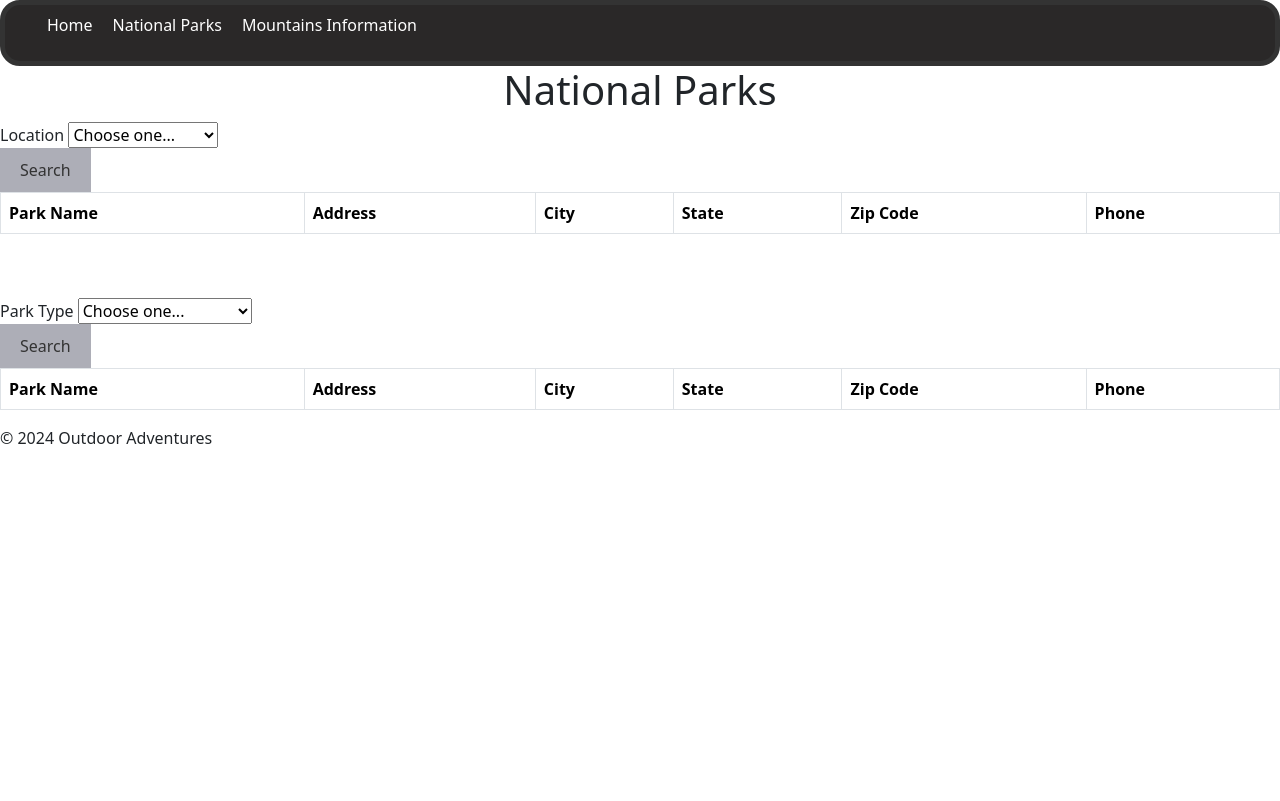
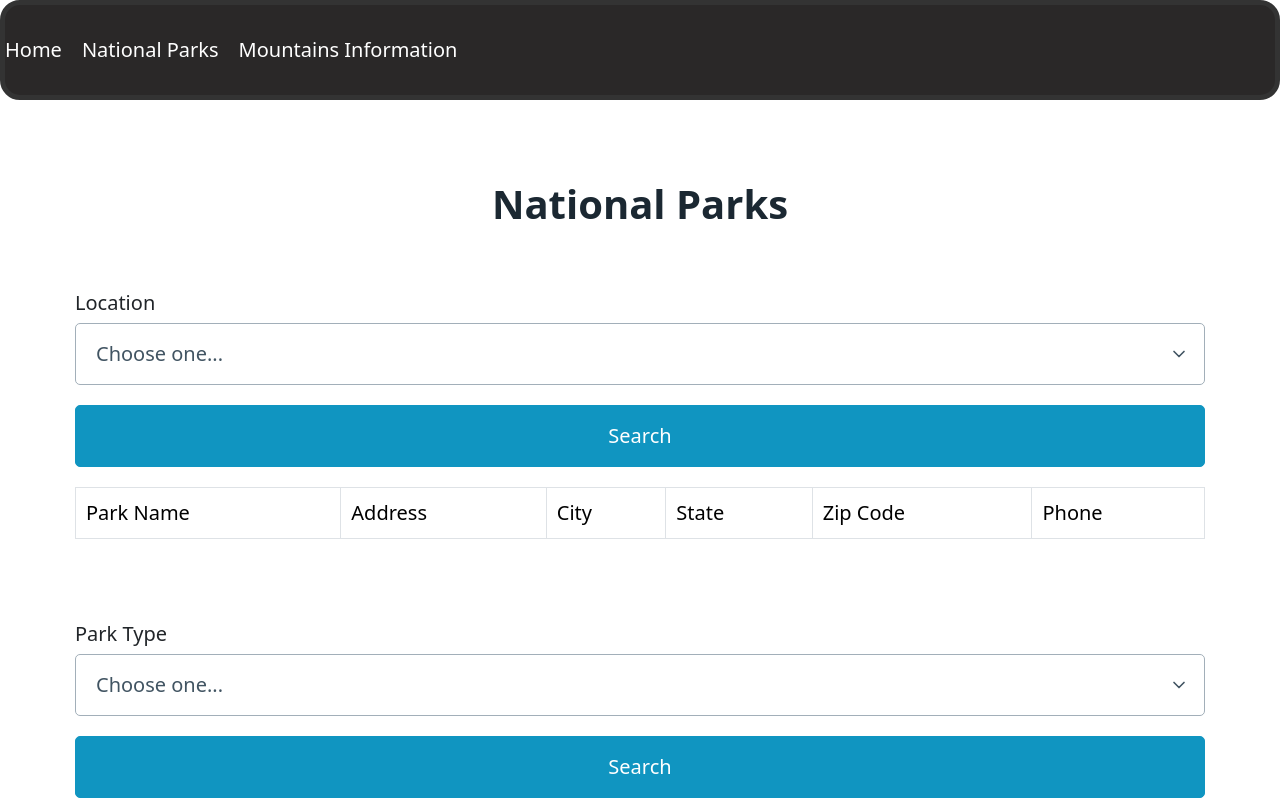
Before and after one commit to mbennis1999/Capstone2.0, a plain HTML site: page national-parks.html in a window 1280 px wide. Shown: the top 801 px of the page. Drawn offline with nearby package versions, Linux system fonts and the light colour scheme.

Commit message:
latest Capstone2.0

```diff
--- a/national-parks.html
+++ b/national-parks.html
@@ -78,6 +78,7 @@
     <title>National Parks Search</title>
     </head>
     <body>
+      <link rel="stylesheet" href="https://cdn.jsdelivr.net/npm/@picocss/pico@1/css/pico.classless.min.css" />
   <nav class="navbar">
     <ul>
       <li><a href="index.html">Home</a></li>
@@ -96,7 +97,6 @@
         <option value="choose">Choose one...</option>
       </select>
     </div>
-  </select>
 
   <!-- search button for location -->
   <button id="searchButton">Search</button>
--- /dev/null
+++ b/nationalparks.css
@@ -0,0 +1,80 @@
+/* General Styles */
+
+
+body {
+  font-family: 'Arial', sans-serif;
+  margin: 0;
+  padding: 0;
+  background-color: #f8f9fa;
+}
+
+nav.navbar {
+  background-color: #007bff;
+  padding: 1em;
+}
+
+nav.navbar ul {
+  list-style: none;
+  padding: 0;
+  margin: 0;
+  display: flex;
+  justify-content: space-around;
+}
+
+nav.navbar li {
+  display: inline;
+}
+
+nav.navbar a {
+  color: white;
+  text-decoration: none;
+  font-size: 1.2em;
+}
+
+nav.navbar a:hover {
+  text-decoration: underline;
+}
+
+main {
+  padding: 2em;
+  max-width: 800px;
+  margin: auto;
+}
+
+h1.nationalParksHeading {
+  color: #343a40;
+  text-align: center;
+  margin-bottom: 1em;
+}
+
+label {
+  display: block;
+  margin-top: 1em;
+  font-weight: bold;
+  color: #343a40;
+}
+
+select, button {
+  width: 100%;
+  padding: 0.5em;
+  margin-top: 0.5em;
+  margin-bottom: 1em;
+  font-size: 1em;
+  border: 1px solid #ced4da;
+  border-radius: 0.25em;
+}
+
+button {
+  background-color: #007bff;
+  color: white;
+  border: none;
+  cursor: pointer;
+}
+
+button:hover {
+  background-color: #0056b3;
+}
+
+.table {
+  width: 100%;
+}
--- a/scripts/national-parks.js
+++ b/scripts/national-parks.js
@@ -150,8 +150,8 @@ function init() {
       `;
       resultsTableBody2.appendChild(row);
 
-     }
-     } else {
+  }
+  } else {
         let row = document.createElement("tr");
         row.innerHTML = "No Results Found"
         resultsTableBody2.appendChild(row);
```
Also changed, not shown: mountains.html (+8 -0 lines), index.css (line endings or trailing spaces).
